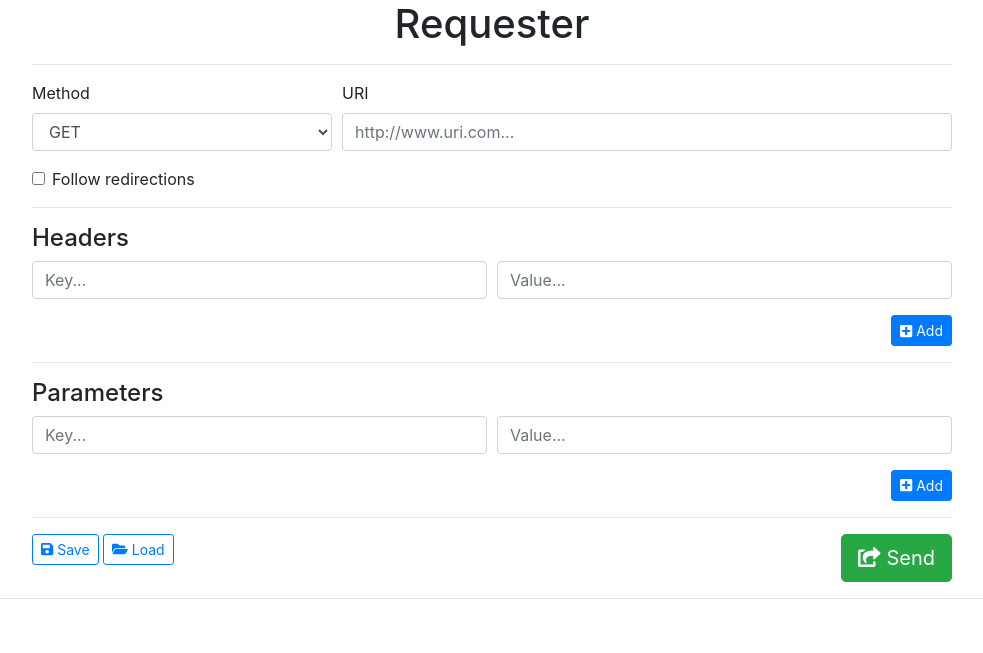
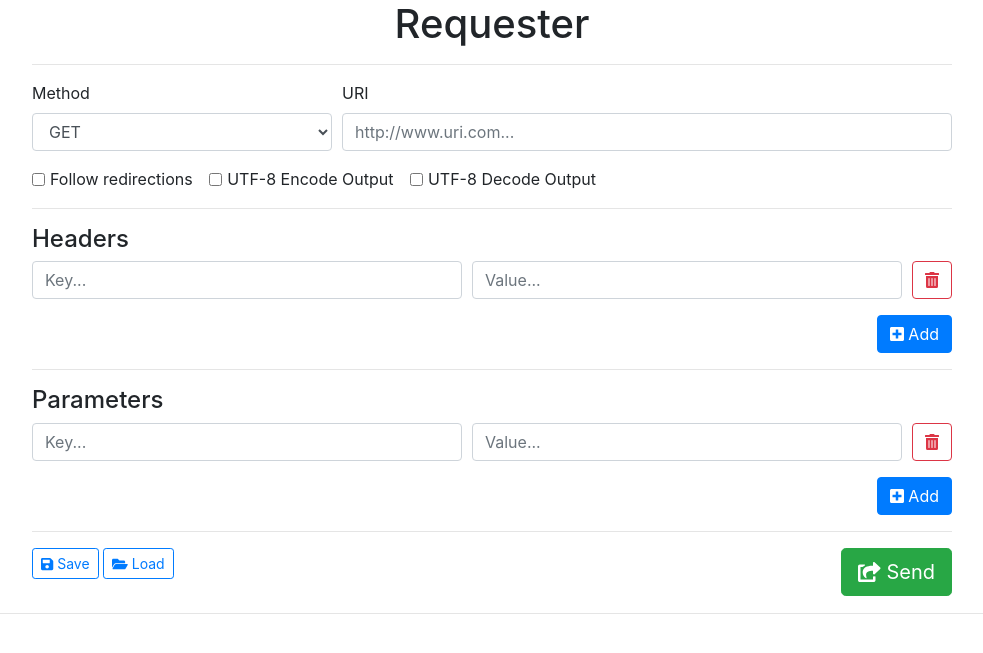
Before and after one commit to cornezuelo/requester, a PHP site: page / in a window 1280 px wide. Shown: the top 653 px of the page, without its empty margins (148-1131 px from the left). Run offline with PHP 8.4, Linux system fonts and the light colour scheme; some libraries are stand-ins or nearby versions.

Commit message:
Moving controller, advancing with design

```diff
--- a/index.php
+++ b/index.php
@@ -2,7 +2,7 @@
 <html lang="en">
   <head>
     <!-- Required meta tags -->
-    <meta charset="ISO-8859-1">
+    <meta charset="UTF-8">
     <meta name="viewport" content="width=device-width, initial-scale=1, shrink-to-fit=no">
 
     <!-- Bootstrap CSS -->
@@ -36,25 +36,36 @@
                     <input type="text" class="form-control" id="request-uri" name="request-uri" aria-describedby="request-uri" placeholder="http://www.uri.com...">
                   </div>
                 </div>
-                <div class="form-check">
+                <div class="form-check form-check-inline">
                   <input type="checkbox" class="form-check-input" id="request-followredirections" name="request-followredirections" value="1">
                   <label class="form-check-label" for="request-followredirections">Follow redirections</label>
+                </div>
+                <div class="form-check form-check-inline">
+                  <input type="checkbox" class="form-check-input" id="request-utf8encode" name="request-utf8encode" value="1">
+                  <label class="form-check-label" for="request-utf8encode">UTF-8 Encode Output</label>
+                </div>
+                <div class="form-check form-check-inline">
+                  <input type="checkbox" class="form-check-input" id="request-utf8decode" name="request-utf8encode" value="1">
+                  <label class="form-check-label" for="request-utf8decode">UTF-8 Decode Output</label>
                 </div>
                 <hr>
                 <h4>Headers</h4>
                 <div class="form-group">
                     <div class="form-row">
                       <div class="col">
-                        <input type="text" class="form-control" name="request-header-keys[]" placeholder="Key...">
+                        <input type="text" class="form-control request-params-keys" name="request-header-keys[]" placeholder="Key...">
                       </div>
                       <div class="col">
-                        <input type="text" class="form-control" name="request-header-values[]" placeholder="Value...">
+                        <input type="text" class="form-control request-param-values" name="request-header-values[]" placeholder="Value...">
+                      </div>
+                      <div class="col-auto">
+                          <button type="button" class="btn btn-outline-danger btn btn-remove-headers" title="Remove"><i class="fas fa-trash-alt"></i></button>
                       </div>
                     </div>
                 </div>
                 <div class="row">
                     <div class="col-sm-12" align="right">
-                        <button type="button" class="btn btn-primary btn-sm" title="Add" id="btn-add-header"><i class="fas fa-plus-square"></i> Add</button>
+                        <button type="button" class="btn btn-primary btn" title="Add" id="btn-add-header"><i class="fas fa-plus-square"></i> Add</button>
                     </div>
                 </div>
                 <hr>
@@ -62,16 +73,19 @@
                 <div class="form-group">
                     <div class="form-row">
                       <div class="col">
-                        <input type="text" class="form-control" name="request-param-keys[]" placeholder="Key...">
+                        <input type="text" class="form-control request-params-keys" name="request-param-keys[]" placeholder="Key...">
                       </div>
                       <div class="col">
-                        <input type="text" class="form-control" name="request-param-values[]" placeholder="Value...">
+                        <input type="text" class="form-control request-param-values" name="request-param-values[]" placeholder="Value...">
+                      </div>
+                      <div class="col-auto">
+                          <button type="button" class="btn btn-outline-danger btn btn-remove-params" title="Remove"><i class="fas fa-trash-alt"></i></button>
                       </div>
                     </div>
                 </div>
                 <div class="row">
                     <div class="col-sm-12" align="right">
-                        <button type="button" class="btn btn-primary btn-sm" title="Add" id="btn-add-param"><i class="fas fa-plus-square"></i> Add</button>
+                        <button type="button" class="btn btn-primary btn" title="Add" id="btn-add-param"><i class="fas fa-plus-square"></i> Add</button>
                     </div>
                 </div>
                 <hr>
@@ -84,7 +98,6 @@
                         <button type="submit" class="btn btn-success btn-lg" id="btn-submit" title="Send"><i class="fas fa-share-square"></i> Send</button>
                     </div>
                 </div>
-                <div>
               </form>
         </div>
       </div>
@@ -104,7 +117,7 @@
            event.preventDefault();
            $('#div-content').html('<div align="center"><i class="fas fa-cog fa-spin fa-10x"></i></div>');
            $('#btn-submit').attr('disabled',true);
-           var jqxhr = $.post('controller.php', $('#form-main').serialize());
+           var jqxhr = $.post('src/Controller.php', $('#form-main').serialize());
            jqxhr.always(function(e) {
               $('#div-content').html('<textarea class="form-control" rows="10" style="width:100%" id="textarea-content">'+e+'</textarea>');
               $('#btn-submit').attr('disabled',false);
```
Also changed, not shown: src/Controller.php (renamed from controller.php, +7 -1 lines), src/Requester.php (+8 -0 lines).
